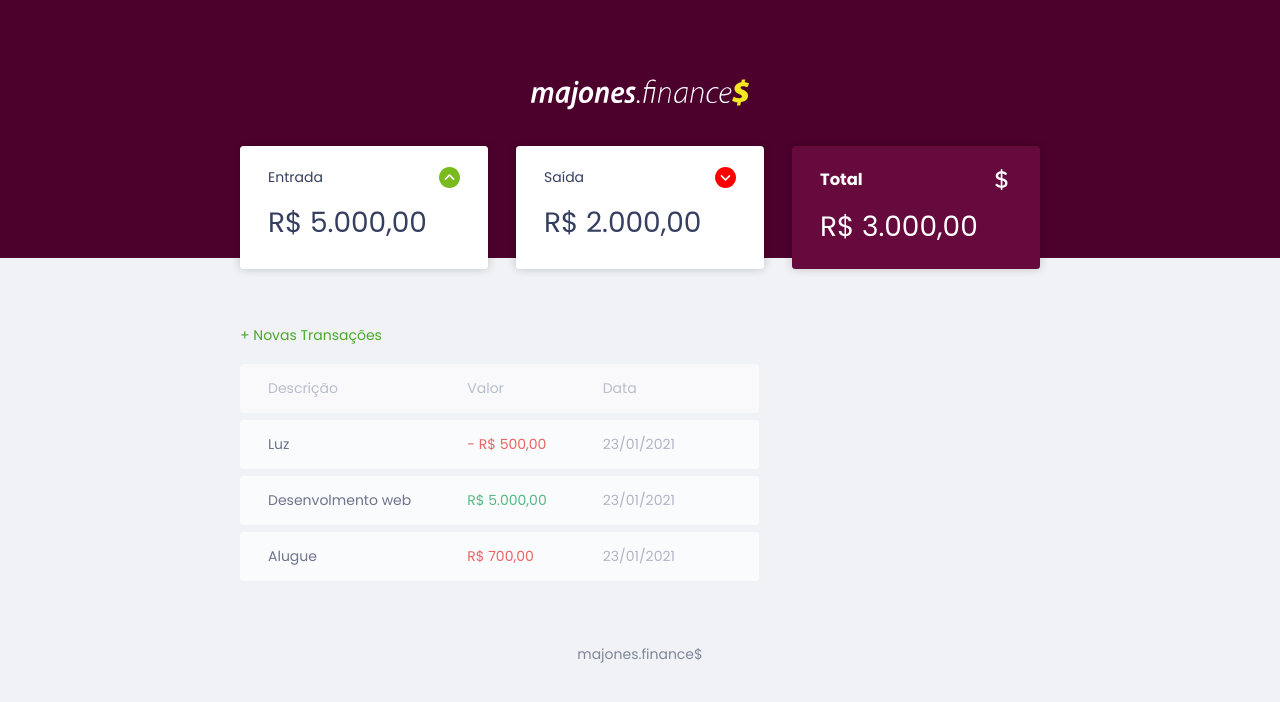
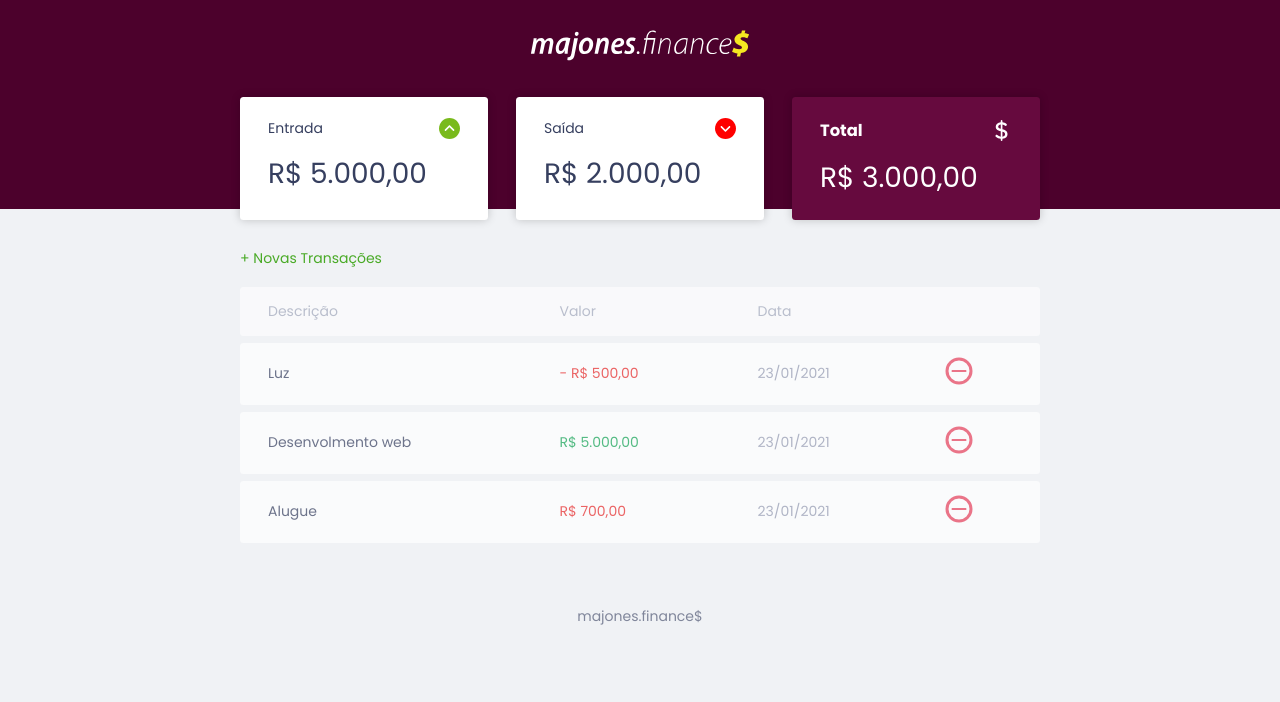
Before and after one commit to jhonathanvitor/majonesFinance, a plain HTML site: page index.html in a window 1280 px wide. Drawn offline with Linux system fonts and the light colour scheme.

Commit message:
icon changes

```diff
--- a/index.html
+++ b/index.html
@@ -9,14 +9,15 @@
     <link rel="stylesheet" href="./style.css">
 
     <link rel="preconnect" href="https://fonts.gstatic.com">
-<link href="https://fonts.googleapis.com/css2?family=Poppins:ital,wght@0,100;0,400;0,700;1,100&display=swap" rel="stylesheet">
+    <link href="https://fonts.googleapis.com/css2?family=Poppins:ital,wght@0,100;0,400;0,700;1,100&display=swap"
+        rel="stylesheet">
 
 </head>
 
 <body>
 
     <header>
-        <img src="./imagens/logo-majones2.svg" alt="logo-majones" style="width: 17rem; padding: 3.5rem 0 0 0;">
+        <img src="./imagens/logo-majones2.svg" alt="logo-majones" style="width: 17rem;">
     </header>
 
     <main class="container">
@@ -70,7 +71,7 @@
                         <td class="expense">- R$ 500,00</td>
                         <td class="date">23/01/2021</td>
                         <td>
-                            <img src="./imagens/menos.svg" alt="remover Transações">
+                            <img src="./imagens/minus.svg" alt="remover Transações">
                         </td>
                     </tr>
                     <tr>
@@ -78,7 +79,7 @@
                         <td class="income">R$ 5.000,00</td>
                         <td class="date">23/01/2021</td>
                         <td>
-                            <img src="./imagens/menos.svg" alt="remover Transações">
+                            <img src="./imagens/minus.svg" alt="remover Transações">
                         </td>
                     </tr>
                     <tr>
@@ -86,7 +87,7 @@
                         <td class="expense">R$ 700,00</td>
                         <td class="date">23/01/2021</td>
                         <td>
-                            <img src="./imagens/menos.svg" alt="remover Transações">
+                            <img src="./imagens/minus.svg" alt="remover Transações">
                         </td>
                     </tr>
                 </tbody>
--- a/style.css
+++ b/style.css
@@ -51,16 +51,15 @@ a{
     text-decoration: none;
 }
 
-.button.new {
-    display: inline-block;
-    margin-top: 2rem;
-    margin-bottom: 0.8rem;
-}
 
 a:hover {
     color: #3dd705;
 }
 
+.button.new {
+    display: inline-block;
+    margin-bottom: 0.8rem;
+}
 /*header =================*/
 header {
     background: #4C012C;
@@ -147,12 +146,15 @@ header {
 
 
 /*Table =================*/
+#transaction {
+    display: block;
+    width: 100%;
+    overflow-x: auto;
+}
 #data-table {
-    display: block;
     width: 100%;
     border-spacing: 0 0.5rem;
     color: #969cb3;
-    overflow-x: auto;
 }
 
 table thead tr th:first-child,
```
Also changed, not shown: imagens/expense.svg (added), imagens/income.svg (added), imagens/logo.svg (added), imagens/minus.svg (added), imagens/plus.svg (added), imagens/total.svg (added).
